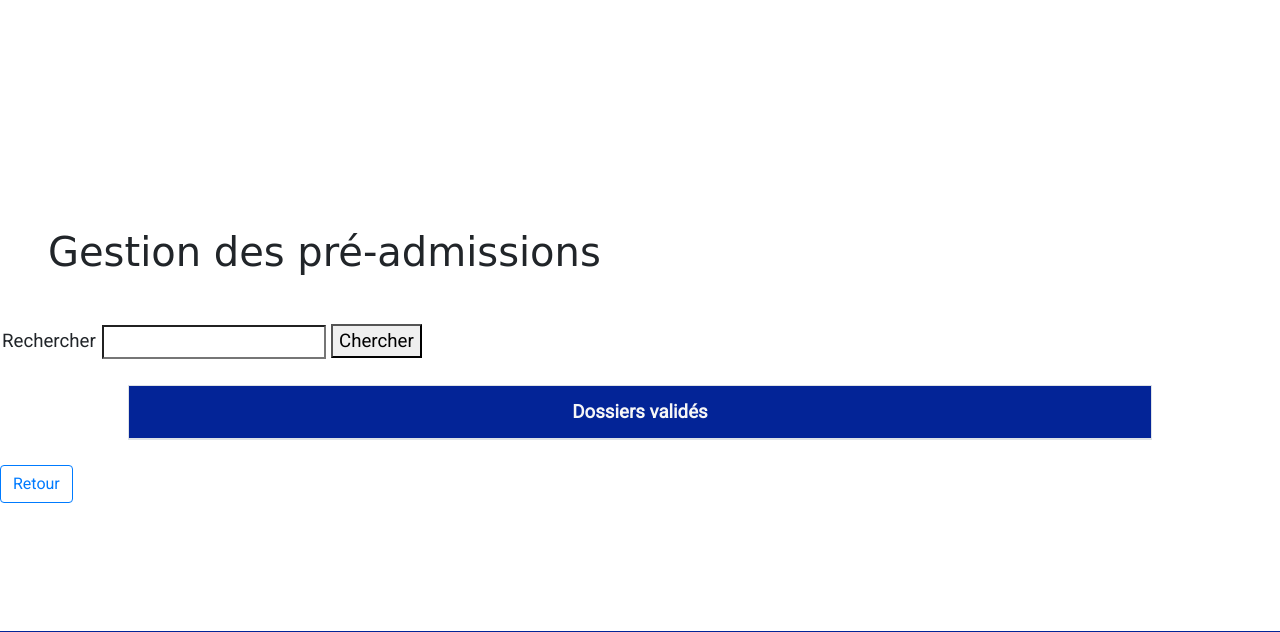
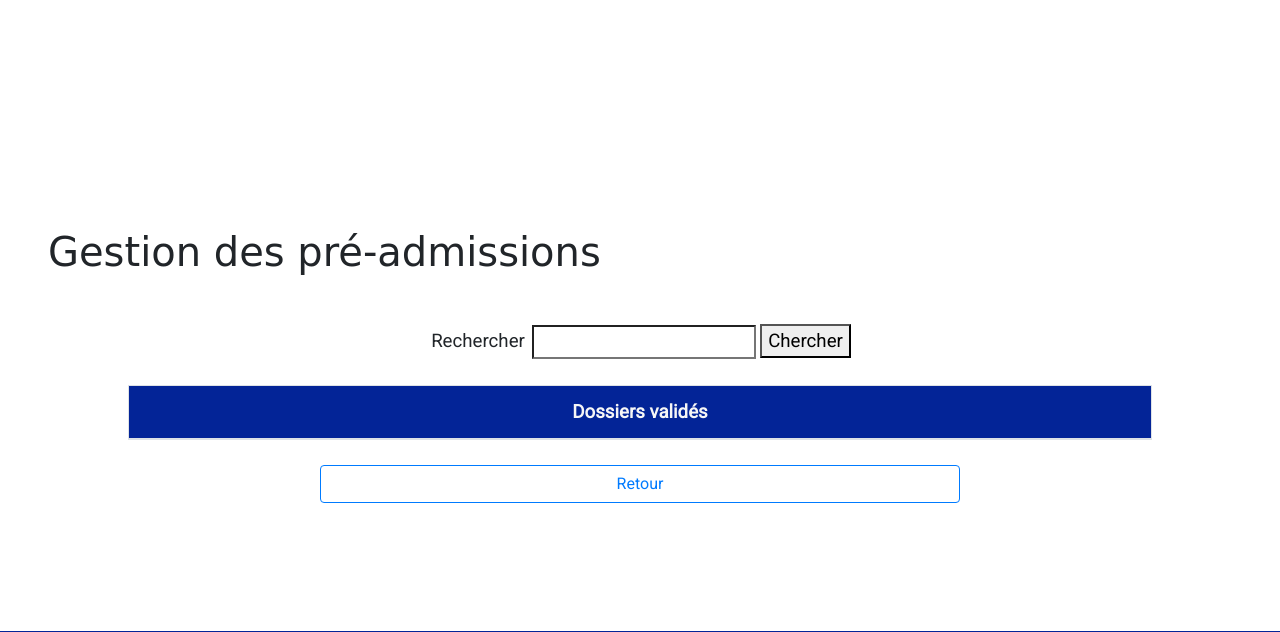
Before and after one commit to WildCodeSchool/orleans-php-2003-project-fjt, a PHP site: template src/View/AdminAdmission/allValidate.html.twig in a window 1280 px wide. Shown: the top 632 px of the page. Run offline with PHP 8.4, Linux system fonts and the light colour scheme; the template is opened without the code that fills it, so the values that code supplies are empty; some libraries are stand-ins or nearby versions; some web fonts are replaced.

Commit message:
style partie allValidate

```diff
--- a/src/View/AdminAdmission/allValidate.html.twig
+++ b/src/View/AdminAdmission/allValidate.html.twig
@@ -3,7 +3,7 @@
 {% block content %}
     <section>
         <h2 class="m-5">Gestion des pré-admissions</h2>
-        <div>
+        <div class="d-flex justify-content-center">
             <form method="get" action="/AdminAdmission/allValidate/">
                 <label for="search">Rechercher</label>
                 <input id="search" type="search" name="search">
@@ -30,6 +30,8 @@
             {% endfor %}
             </tbody>
         </table>
-        <a class="btn btn-outline-primary" href="/AdminAdmission/index" >Retour</a>
+        <div class="d-flex justify-content-center">
+            <a class="btn btn-outline-primary col-6" href="/AdminAdmission/index" >Retour</a>
+        </div>
     </section>
 {% endblock %}
```
